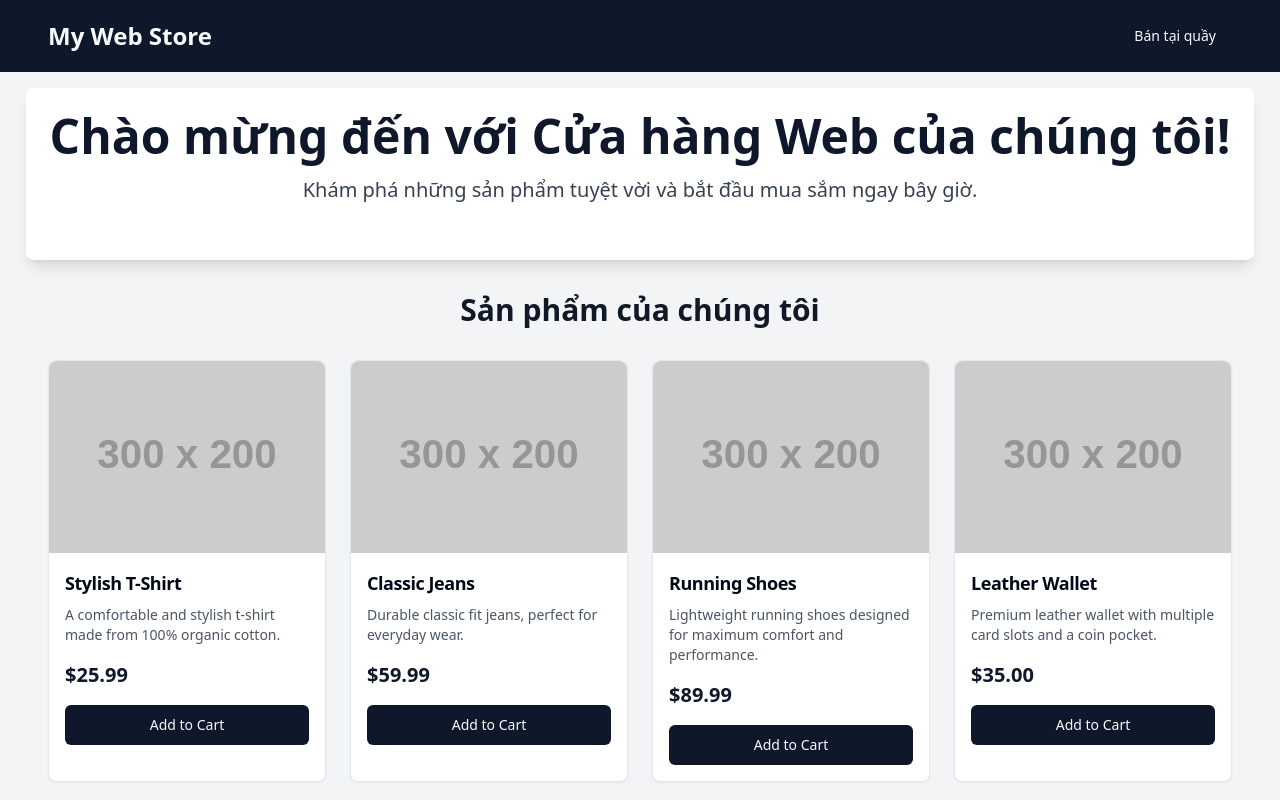
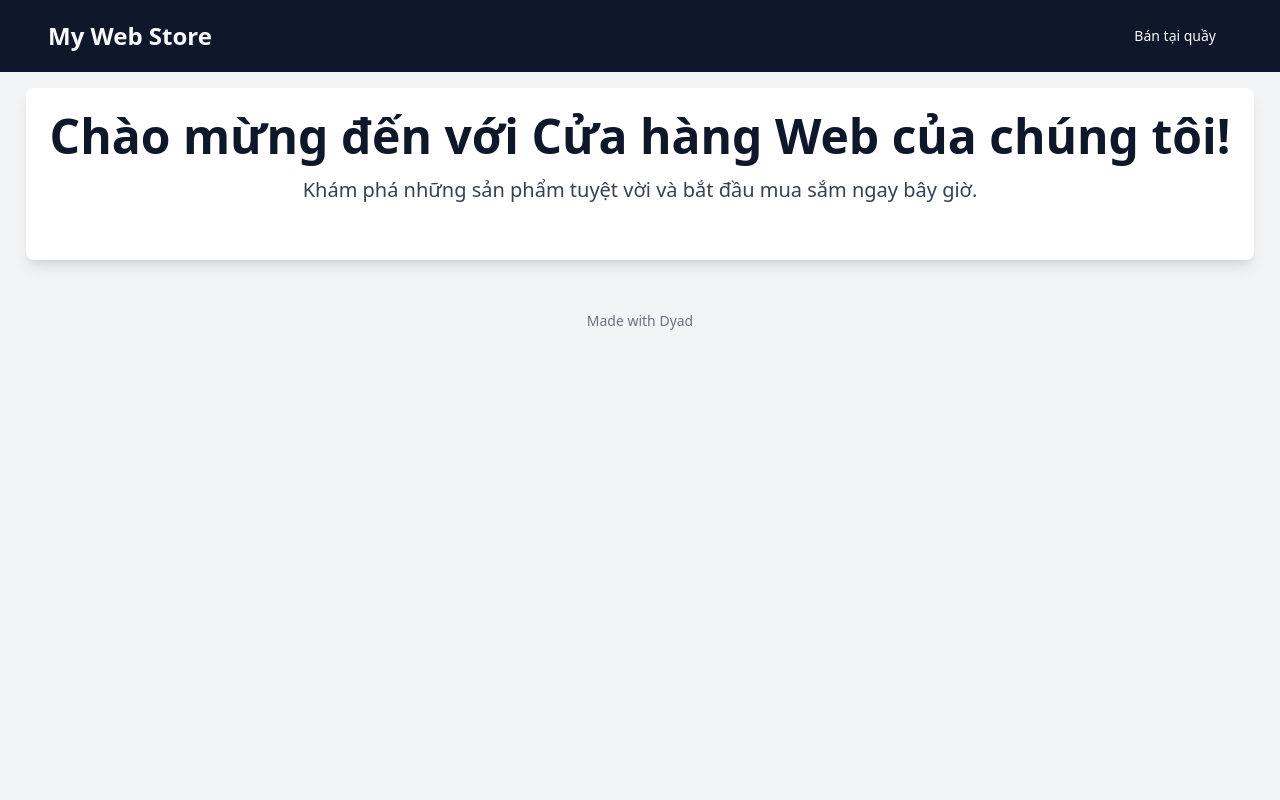
Before and after one commit to lamkbvn/FE-Store-NET, a React (Vite) app: page / in a window 1280 px wide. Shown: the top 800 px of the page. Built offline with nearby package versions, Linux system fonts and the light colour scheme.

Commit message:
[dyad] wrote 1 file(s)

```diff
--- a/src/pages/Index.tsx
+++ b/src/pages/Index.tsx
@@ -1,15 +1,15 @@
 import React from "react";
 import { MadeWithDyad } from "@/components/made-with-dyad";
-import ProductCard from "@/components/ProductCard";
-import { products, Product } from "@/data/products";
-import { showSuccess } from "@/utils/toast";
+// ProductCard và các import liên quan đến sản phẩm không còn cần thiết trên trang chủ
+// import ProductCard from "@/components/ProductCard";
+// import { products, Product } from "@/data/products";
+// import { showSuccess } from "@/utils/toast";
 
 const Index = () => {
-  const handleAddToCart = (product: Product) => {
-    // Trong một ứng dụng thực tế, điều này sẽ thêm sản phẩm vào trạng thái giỏ hàng toàn cục
-    // Hiện tại, chúng ta chỉ hiển thị thông báo toast.
-    showSuccess(`${product.name} đã được thêm vào giỏ hàng!`);
-  };
+  // handleAddToCart không còn cần thiết trên trang chủ
+  // const handleAddToCart = (product: Product) => {
+  //   showSuccess(`${product.name} đã được thêm vào giỏ hàng!`);
+  // };
 
   return (
     <div className="min-h-screen flex flex-col items-center bg-gray-100 dark:bg-gray-900 text-gray-900 dark:text-gray-100 p-4">
@@ -22,14 +22,15 @@ const Index = () => {
         </p>
       </div>
 
-      <div className="container mx-auto">
+      {/* Phần hiển thị sản phẩm đã được loại bỏ */}
+      {/* <div className="container mx-auto">
         <h2 className="text-3xl font-bold text-center mb-8">Sản phẩm của chúng tôi</h2>
         <div className="grid grid-cols-1 sm:grid-cols-2 md:grid-cols-3 lg:grid-cols-4 gap-6">
           {products.map((product) => (
             <ProductCard key={product.id} product={product} onAddToCart={handleAddToCart} />
           ))}
         </div>
-      </div>
+      </div> */}
       <MadeWithDyad />
     </div>
   );
```
